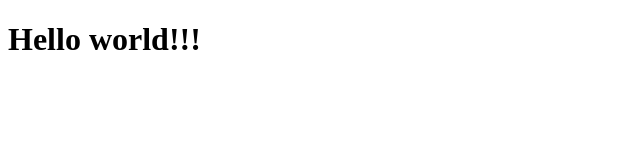
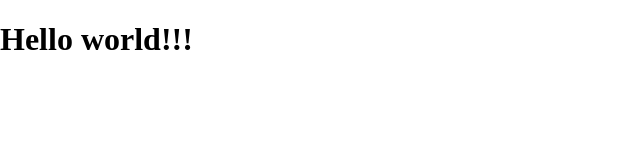
Before and after one commit to darijavan/minesweeper, a React (Vite) app: page / in a window 1280 px wide. Shown: the top 160 px of the page, without its empty margins (0-640 px from the left). Built offline with nearby package versions, Linux system fonts and the light colour scheme.

Commit message:
add global styling

```diff
--- a/src/index.tsx
+++ b/src/index.tsx
@@ -1,6 +1,7 @@
 import React from 'react';
 import ReactDOM from 'react-dom';
 import App from './App';
+import './styles.scss';
 
 if (module.hot) {
   module.hot.accept();
--- /dev/null
+++ b/src/styles.scss
@@ -0,0 +1,9 @@
+* {
+  box-sizing: border-box;
+}
+
+html,
+body {
+  padding: 0;
+  margin: 0;
+}
```
